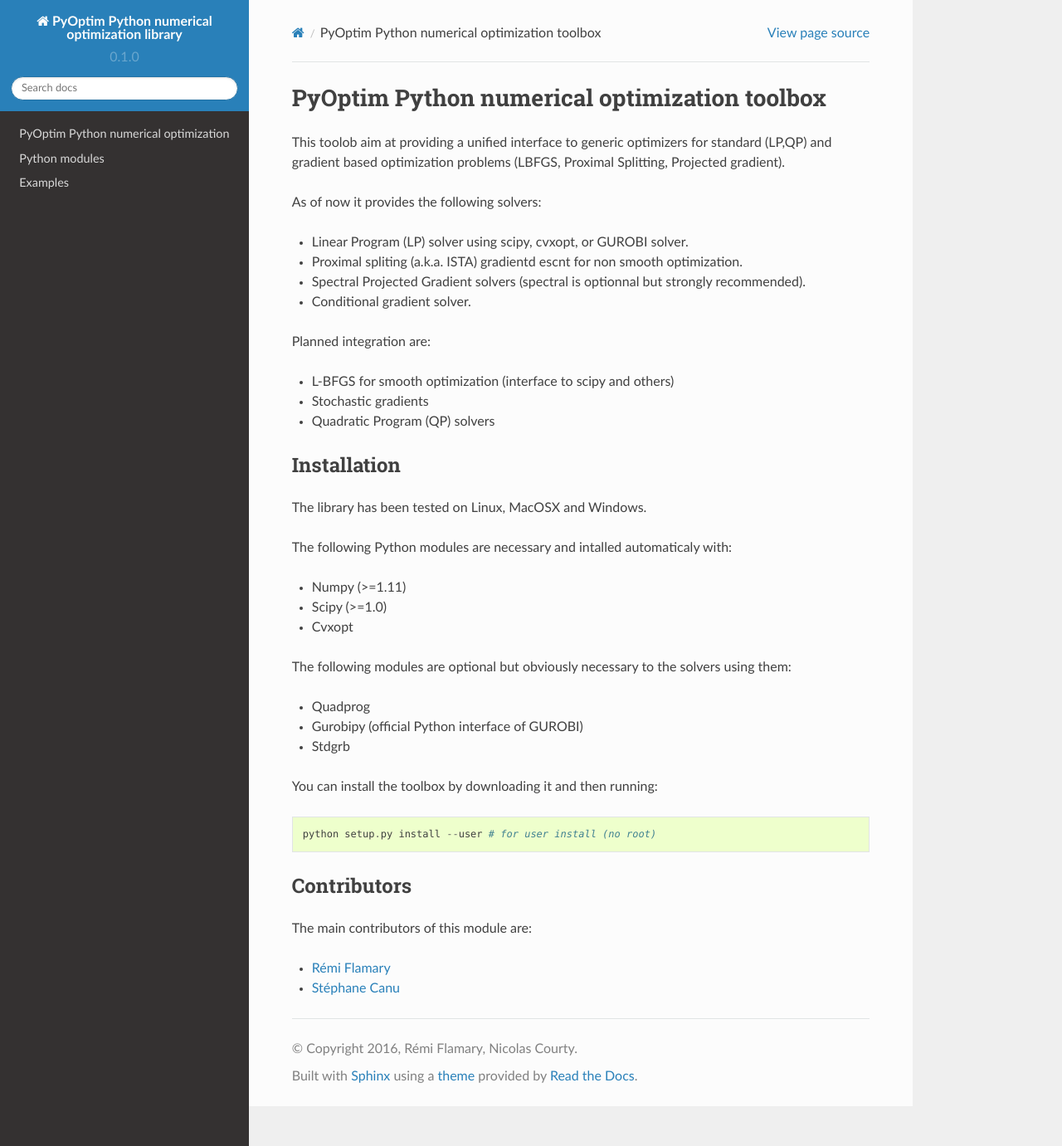
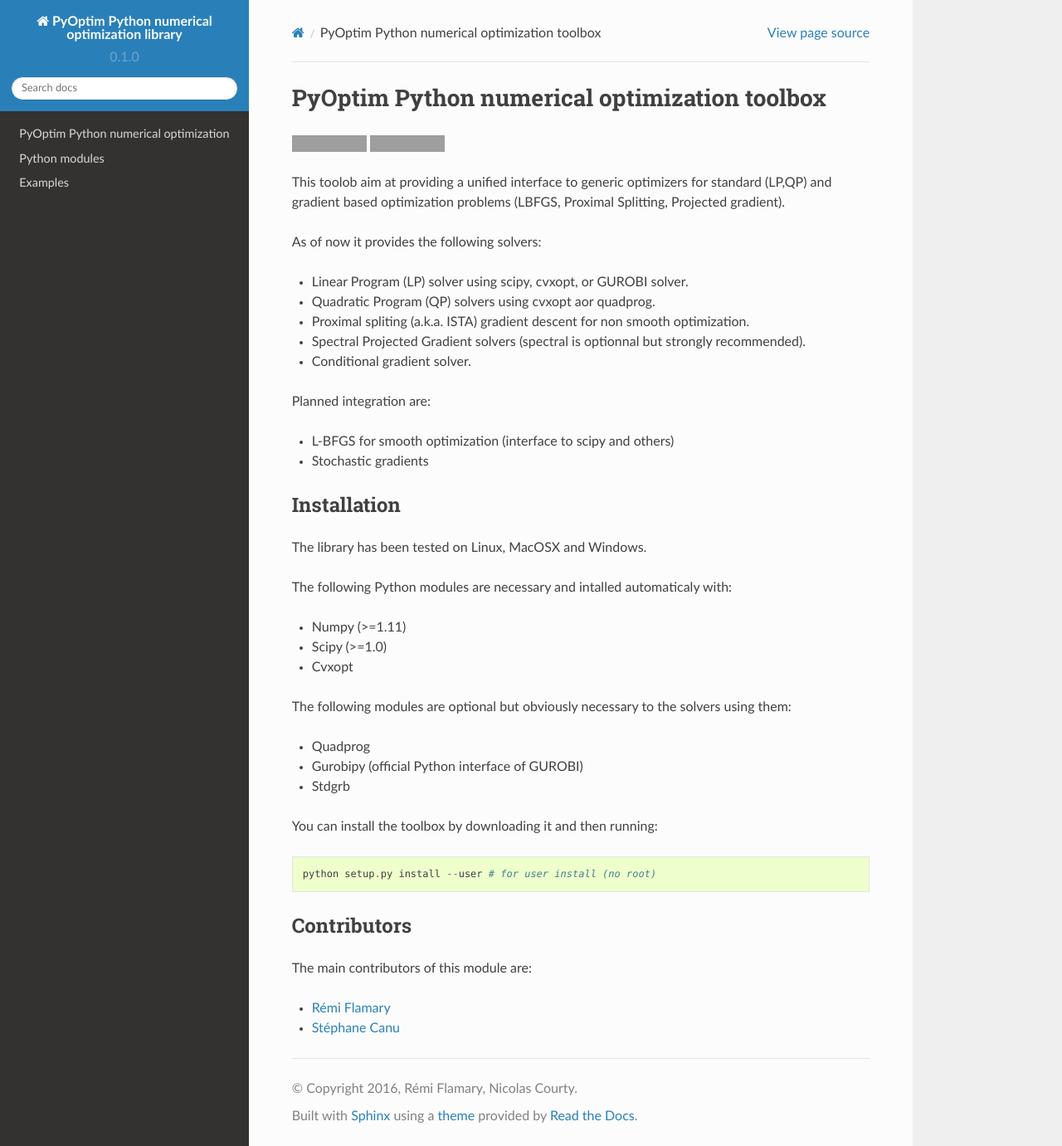
Before and after one commit to rflamary/PyOptim, a Sphinx documentation site: the page built from docs/source/readme.rst, in a window 1280 px wide and 1381 px high. Shown: the whole window at 83% size. Built offline with Sphinx 7.4.7 and the Read the Docs theme 2.0.0, drawn with Linux system fonts in a browser that asks for light colours; grey boxes are pictures that could not be loaded.

Commit message:
update doc

```diff
--- a/docs/source/readme.rst
+++ b/docs/source/readme.rst
@@ -8,7 +10,8 @@ Proximal Splitting, Projected gradient).
 As of now it provides the following solvers:
 
 -  Linear Program (LP) solver using scipy, cvxopt, or GUROBI solver.
--  Proximal spliting (a.k.a. ISTA) gradientd escnt for non smooth
+-  Quadratic Program (QP) solvers using cvxopt aor quadprog.
+-  Proximal spliting (a.k.a. ISTA) gradient descent for non smooth
    optimization.
 -  Spectral Projected Gradient solvers (spectral is optionnal but
    strongly recommended).
```
Also changed, not shown: other parts of docs/source/readme.rst (+7 -1 lines), README.md (+1 -1 lines).
